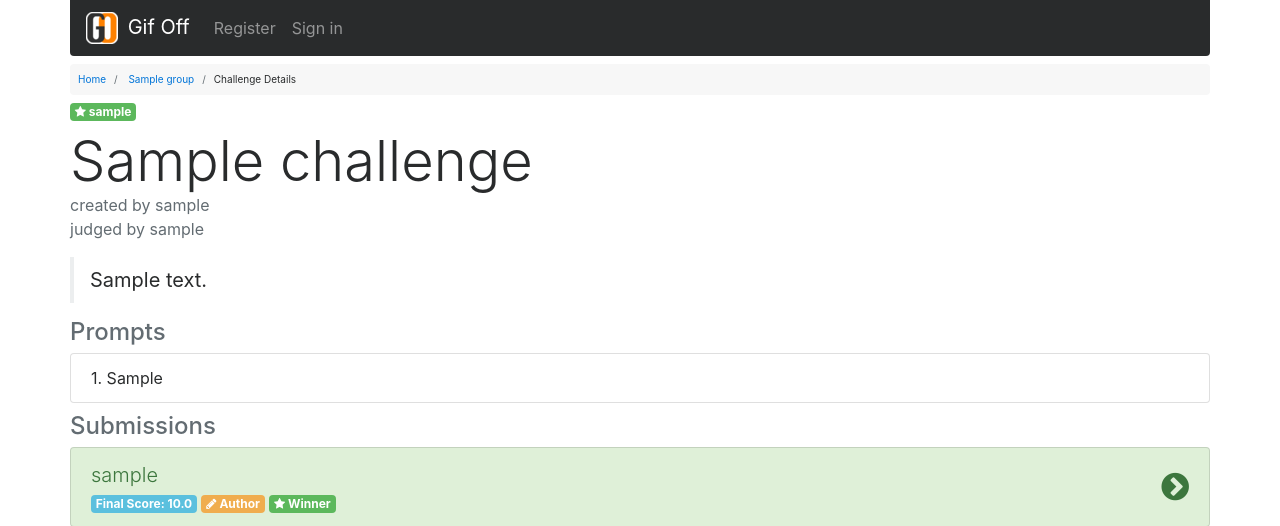
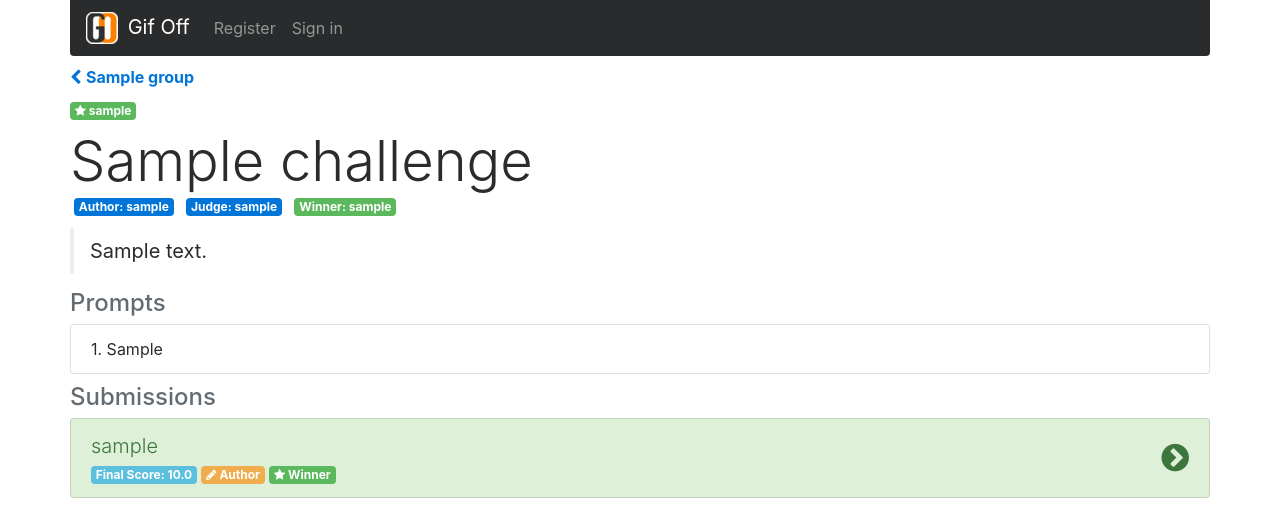
Before and after one commit to ianzimmerman/gifoff, a Flask app: template gifoff/blueprints/main/templates/main/challenge.html in a window 1280 px wide. Shown: the top 526 px of the page. Run offline with Flask 2, Linux system fonts and the light colour scheme; tables that the repository leaves empty hold one stand-in row (values such as "Sample post"); the template is opened without the code that fills it: values that come from a table or form of the project are taken from there, most other values are stand-ins (such as "Sample title", 1, 10 or a date in 2020); some libraries are stand-ins or nearby versions.

Commit message:
design changes

```diff
--- a/gifoff/blueprints/main/templates/main/challenge.html
+++ b/gifoff/blueprints/main/templates/main/challenge.html
@@ -12,25 +12,35 @@
     }
 </style>
 {% endblock %}
-{% block breadcrumb %}{{ breadcrumbs(group=challenge.group, end='Challenge Details') }}{% endblock %}
 {% block content %}
-    <div class="mt-2 pl-0 pr-0 d-flex justify-content-between">
-        {{ status_tag(challenge) }}
+    <div class="mt-2 mb-2 pl-0 pr-0 d-flex">
+        <a href="{{ url_for('main.group', group_id=challenge.group) }}"
+            class="">
+            <i class="fa fa-chevron-left"></i> <strong>{{ challenge.group.name }}</strong>
+        </a>
         {% if current_user in [challenge.group.owner, challenge.author] %}
             <a href="{{ url_for('main.delete_challenge', challenge_id=challenge.id) }}"
-                class="badge badge-danger" onclick="return confirm('Really?')">
+                class="ml-auto btn btn-sm btn-danger" onclick="return confirm('Really?')">
                 <i class="fa fa-trash"></i> Delete Challenge
             </a>
         {% endif %}
     </div>
 
     <!-- Common Header -->
+    {{ status_tag(challenge) }}
     <h1 class="display-4" style="margin-bottom: 0">{{ challenge.name }}</h1>
-    <p class="text-muted" style="margin-top: 0; margin-bottom: 0">created by {{ challenge.author.username }}</p>
-    <p class="text-muted" style="margin-top: 0">judged by {{ challenge.judge.username }}</p>
-    <blockquote class="blockquote">
-        {{ challenge.description }}
-    </blockquote>
+    <div class="flex-column flex-sm-row justify-content-start">
+        <p class="m-1 badge badge-primary">Author: {{ challenge.author.username }}</p>
+        <p class="badge badge-primary m-1">Judge: {{ challenge.judge.username }}</p>
+        {% if challenge.winner %}
+            <p class="badge badge-success m-1">Winner: {{ challenge.winner.username }}</p>
+        {% endif %}
+    </div>
+    {% if challenge.description %}
+        <blockquote class="blockquote mt-2">
+            {{ challenge.description }}
+        </blockquote>
+    {% endif %}
 
     <!-- Prompt List -->
     <h2 class="h4 text-muted">Prompts</h2>
@@ -61,7 +71,7 @@
 
 
     <!-- Entry List for Judge -->
-    {% if challenge.complete == false and current_user == challenge.judge and challenge.entry_count > 0 %}
+    {% if challenge.complete == false and current_user == challenge.judge %}
         <h2 class="h4 text-muted">Judge Entries</h2>
         <div class="d-flex justify-content-end m-2">
             <span class="m-1"><i class="fa fa-square-o text-warning" aria-hidden="true"></i> No Entry</span>
```
